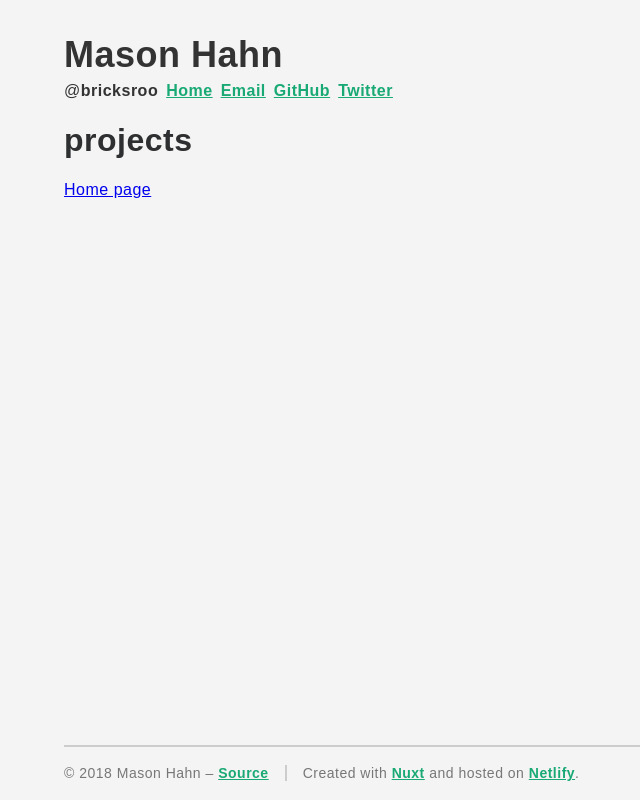
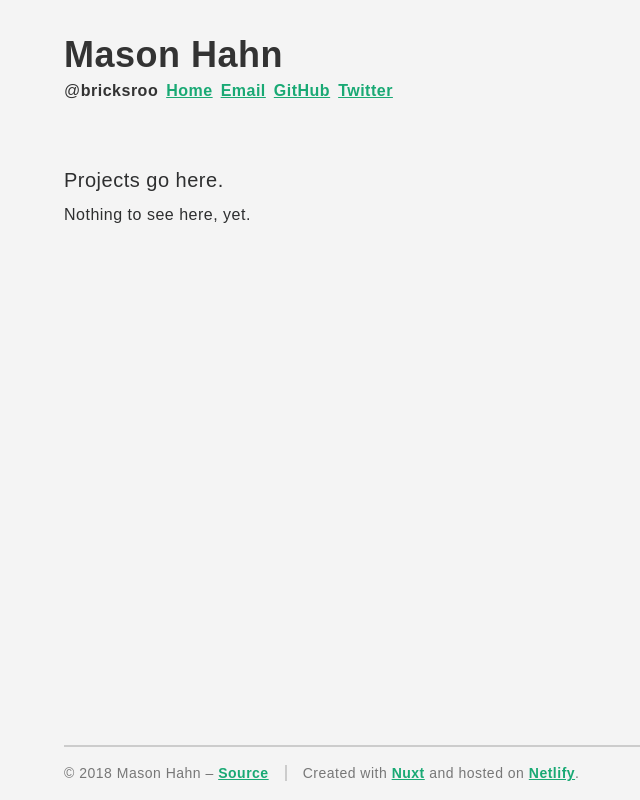
Before and after one commit to bricksroo/bricksroo.com, a Nuxt app: page /projects in a window 1280 px wide. Shown: the whole page, without its empty margins (208-848 px from the left). Built offline with nearby package versions, Linux system fonts and the light colour scheme.

Commit message:
fix other pages

```diff
--- a/pages/personal.vue
+++ b/pages/personal.vue
@@ -1,14 +1,7 @@
 <template>
-  <section class="container">
-    <h1 class="title">
-      personal
-    </h1>
-    <h2 class="info" v-if="name === 'client'">
-      Please refresh the page
-    </h2>
-    <nuxt-link class="button" to="/">
-      Home page
-    </nuxt-link>
+  <section class="mt5 measure">
+    <h4 class="mt0 mb2 fw4 f4 lh-copy">Personal stuff goes here.</h4>
+    <p class="mt0 mb2 lh-copy">Nothing to see here, yet.</p>
   </section>
 </template>
 <script>
--- a/pages/projects.vue
+++ b/pages/projects.vue
@@ -1,14 +1,7 @@
 <template>
-  <section class="container">
-    <h1 class="title">
-      projects
-    </h1>
-    <h2 class="info" v-if="name === 'client'">
-      Please refresh the page
-    </h2>
-    <nuxt-link class="button" to="/">
-      Home page
-    </nuxt-link>
+  <section class="mt5 measure">
+    <h4 class="mt0 mb2 fw4 f4 lh-copy">Projects go here.</h4>
+    <p class="mt0 mb2 lh-copy">Nothing to see here, yet.</p>
   </section>
 </template>
 <script>
--- a/pages/writing.vue
+++ b/pages/writing.vue
@@ -1,14 +1,7 @@
 <template>
-  <section class="container">
-    <h1 class="title">
-      writing
-    </h1>
-    <h2 class="info" v-if="name === 'client'">
-      Please refresh the page
-    </h2>
-    <nuxt-link class="button" to="/">
-      Home page
-    </nuxt-link>
+  <section class="mt5 measure">
+    <h4 class="mt0 mb2 fw4 f4 lh-copy">Writing stuff goes here.</h4>
+    <p class="mt0 mb2 lh-copy">Nothing to see here, yet.</p>
   </section>
 </template>
 <script>
```
